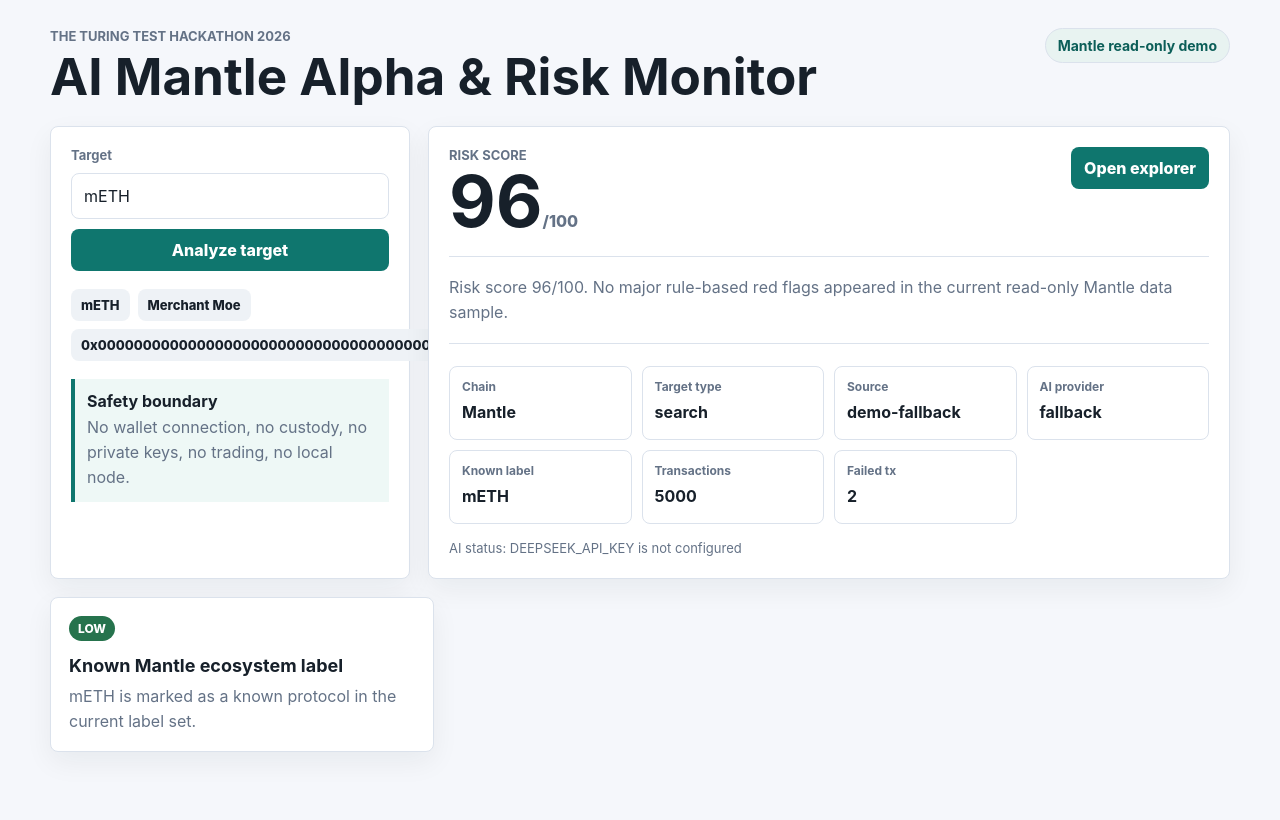
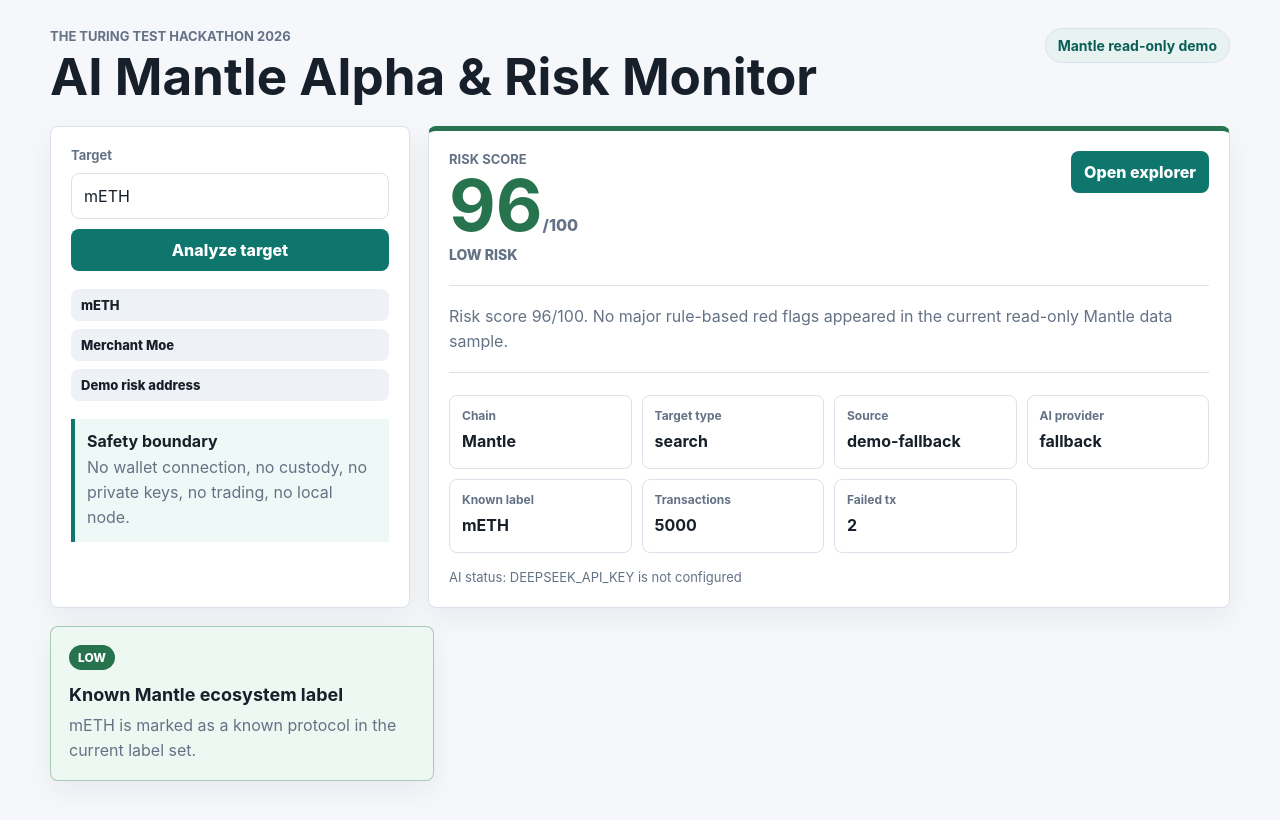
Before and after one commit to wkddkw/ai-mantle-alpha-risk-monitor, a Next.js app: page / in a window 1280 px wide. Built offline with nearby package versions, Linux system fonts and the light colour scheme.

Commit message:
Improve risk demo contrast

```diff
--- a/src/app/api/env-check/route.ts
+++ /dev/null
@@ -1,25 +0,0 @@
-import { NextResponse } from "next/server";
-
-export const runtime = "nodejs";
-
-const keys = [
-  "DEEPSEEK_API_KEY",
-  "DEEPSEEK_BASE_URL",
-  "DEEPSEEK_MODEL",
-  "MANTLE_RPC_URL",
-  "MANTLE_EXPLORER_URL"
-] as const;
-
-export function GET() {
-  return NextResponse.json(
-    Object.fromEntries(
-      keys.map((key) => [
-        key,
-        {
-          status: process.env[key] ? "present" : "missing",
-          length: process.env[key]?.length ?? 0
-        }
-      ])
-    )
-  );
-}
--- a/src/app/globals.css
+++ b/src/app/globals.css
@@ -8,8 +8,11 @@
   --accent: #0f766e;
   --accent-strong: #0b5e58;
   --warning: #b45309;
+  --warning-bg: #fff7ed;
   --danger: #b42318;
+  --danger-bg: #fff1f2;
   --good: #26734d;
+  --good-bg: #eef8f2;
 }
 
 * {
@@ -133,8 +136,8 @@
 }
 
 .samples {
-  display: flex;
-  flex-wrap: wrap;
+  display: grid;
+  grid-template-columns: 1fr;
   gap: 8px;
   margin: 18px 0;
 }
@@ -144,6 +147,12 @@
   color: var(--ink);
   font-size: 13px;
   padding: 8px 10px;
+  width: 100%;
+  min-width: 0;
+  overflow: hidden;
+  text-align: left;
+  text-overflow: ellipsis;
+  white-space: nowrap;
 }
 
 .notice {
@@ -188,6 +197,42 @@
 .scoreRow span {
   color: var(--muted);
   font-weight: 800;
+}
+
+.scoreRow em {
+  display: block;
+  margin-top: 8px;
+  color: var(--muted);
+  font-size: 14px;
+  font-style: normal;
+  font-weight: 800;
+  text-transform: uppercase;
+}
+
+.scoreValue {
+  color: var(--good);
+}
+
+[data-risk="medium"] .scoreValue {
+  color: var(--warning);
+}
+
+[data-risk="high"] .scoreValue {
+  color: var(--danger);
+}
+
+[data-risk="low"] .report {
+  border-top: 5px solid var(--good);
+}
+
+[data-risk="medium"] .report {
+  border-top: 5px solid var(--warning);
+  background: linear-gradient(180deg, var(--warning-bg), #fff 110px);
+}
+
+[data-risk="high"] .report {
+  border-top: 5px solid var(--danger);
+  background: linear-gradient(180deg, var(--danger-bg), #fff 120px);
 }
 
 .summary {
@@ -237,6 +282,21 @@
 
 .signal {
   padding: 18px;
+}
+
+.signal[data-severity="low"] {
+  border-color: rgb(38 115 77 / 35%);
+  background: var(--good-bg);
+}
+
+.signal[data-severity="medium"] {
+  border-color: rgb(180 83 9 / 35%);
+  background: var(--warning-bg);
+}
+
+.signal[data-severity="high"] {
+  border-color: rgb(180 35 24 / 38%);
+  background: var(--danger-bg);
 }
 
 .signal span {
--- a/src/app/page.tsx
+++ b/src/app/page.tsx
@@ -31,13 +31,22 @@
 }
 
 const examples = [
-  "mETH",
-  "Merchant Moe",
-  "0x0000000000000000000000000000000000000001"
+  { label: "mETH", value: "mETH" },
+  { label: "Merchant Moe", value: "Merchant Moe" },
+  {
+    label: "Demo risk address",
+    value: "0x0000000000000000000000000000000000000001"
+  }
 ];
 
+function getRiskBand(score: number) {
+  if (score >= 80) return "low";
+  if (score >= 55) return "medium";
+  return "high";
+}
+
 export default function Home() {
-  const [target, setTarget] = useState(examples[0]);
+  const [target, setTarget] = useState(examples[0].value);
   const [analysis, setAnalysis] = useState<AnalysisResponse | null>(null);
   const [loading, setLoading] = useState(false);
   const [error, setError] = useState("");
@@ -98,9 +107,10 @@
       },
     [analysis]
   );
+  const riskBand = getRiskBand(visibleAnalysis.score);
 
   return (
-    <main className="shell">
+    <main className="shell" data-risk={riskBand}>
       <section className="topbar">
         <div>
           <p className="eyebrow">The Turing Test Hackathon 2026</p>
@@ -126,8 +136,13 @@
 
           <div className="samples">
             {examples.map((example) => (
-              <button key={example} type="button" onClick={() => setTarget(example)}>
-                {example}
+              <button
+                key={example.value}
+                type="button"
+                onClick={() => setTarget(example.value)}
+                title={example.value}
+              >
+                {example.label}
               </button>
             ))}
           </div>
@@ -144,8 +159,9 @@
           <div className="scoreRow">
             <div>
               <p className="label">Risk score</p>
-              <strong>{visibleAnalysis.score}</strong>
+              <strong className="scoreValue">{visibleAnalysis.score}</strong>
               <span>/100</span>
+              <em>{riskBand} risk</em>
             </div>
             <a href={visibleAnalysis.explorerUrl} target="_blank" rel="noreferrer">
               Open explorer
--- a/src/lib/mantle.ts
+++ b/src/lib/mantle.ts
@@ -15,10 +15,46 @@
   explorerUrl: string;
 }
 
-const knownProtocols = new Map<string, { name: string; labels: string[] }>([
-  ["meth", { name: "mETH", labels: ["liquid staking", "Mantle ecosystem"] }],
-  ["merchant moe", { name: "Merchant Moe", labels: ["dex", "Mantle ecosystem"] }],
-  ["agni", { name: "Agni Finance", labels: ["dex", "Mantle ecosystem"] }]
+const demoSnapshots = new Map<string, RiskSnapshot>([
+  [
+    "meth",
+    {
+      target: "mETH",
+      chain: "Mantle",
+      transactionCount: 5000,
+      failedTransactionCount: 2,
+      contractVerified: true,
+      contractAgeDays: 300,
+      knownProtocol: "mETH",
+      labels: ["liquid staking", "Mantle ecosystem"]
+    }
+  ],
+  [
+    "merchant moe",
+    {
+      target: "Merchant Moe",
+      chain: "Mantle",
+      transactionCount: 820,
+      failedTransactionCount: 96,
+      contractVerified: true,
+      contractAgeDays: 45,
+      knownProtocol: "Merchant Moe",
+      labels: ["dex", "Mantle ecosystem"]
+    }
+  ],
+  [
+    "0x0000000000000000000000000000000000000001",
+    {
+      target: "0x0000000000000000000000000000000000000001",
+      chain: "Mantle",
+      transactionCount: 10,
+      failedTransactionCount: 4,
+      contractVerified: false,
+      contractAgeDays: 3,
+      knownProtocol: null,
+      labels: ["demo high-risk contract"]
+    }
+  ]
 ]);
 
 export async function buildMantleAnalysis(targetInput: string): Promise<AnalysisResult> {
@@ -28,7 +64,11 @@
   let snapshot: RiskSnapshot;
   let source: AnalysisResult["source"] = "demo-fallback";
 
-  if (normalized.type === "address" && isAddress(normalized.value)) {
+  const demoSnapshot = demoSnapshots.get(normalized.value.toLowerCase());
+
+  if (demoSnapshot) {
+    snapshot = demoSnapshot;
+  } else if (normalized.type === "address" && isAddress(normalized.value)) {
     const client = createPublicClient({
       chain: mantle,
       transport: http(process.env.MANTLE_RPC_URL || "https://rpc.mantle.xyz")
@@ -51,16 +91,15 @@
     };
     source = "live-rpc";
   } else {
-    const protocol = knownProtocols.get(normalized.value.toLowerCase());
     snapshot = {
       target: normalized.value,
       chain,
-      transactionCount: protocol ? 5000 : 6,
-      failedTransactionCount: protocol ? 2 : 1,
-      contractVerified: protocol ? true : null,
-      contractAgeDays: protocol ? 300 : null,
-      knownProtocol: protocol?.name || null,
-      labels: protocol?.labels || ["manual research target"]
+      transactionCount: 6,
+      failedTransactionCount: 1,
+      contractVerified: null,
+      contractAgeDays: null,
+      knownProtocol: null,
+      labels: ["manual research target"]
     };
   }
 
```
